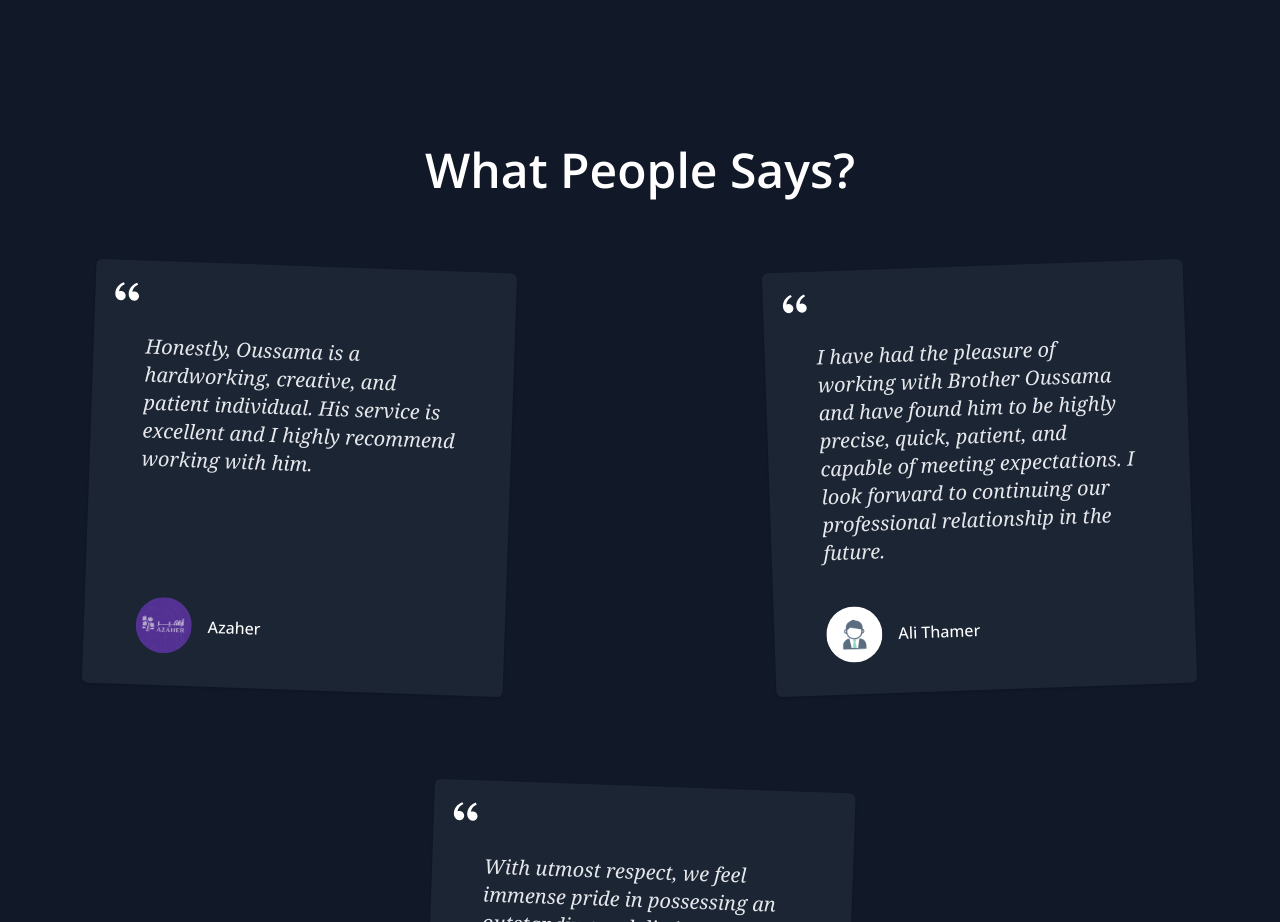
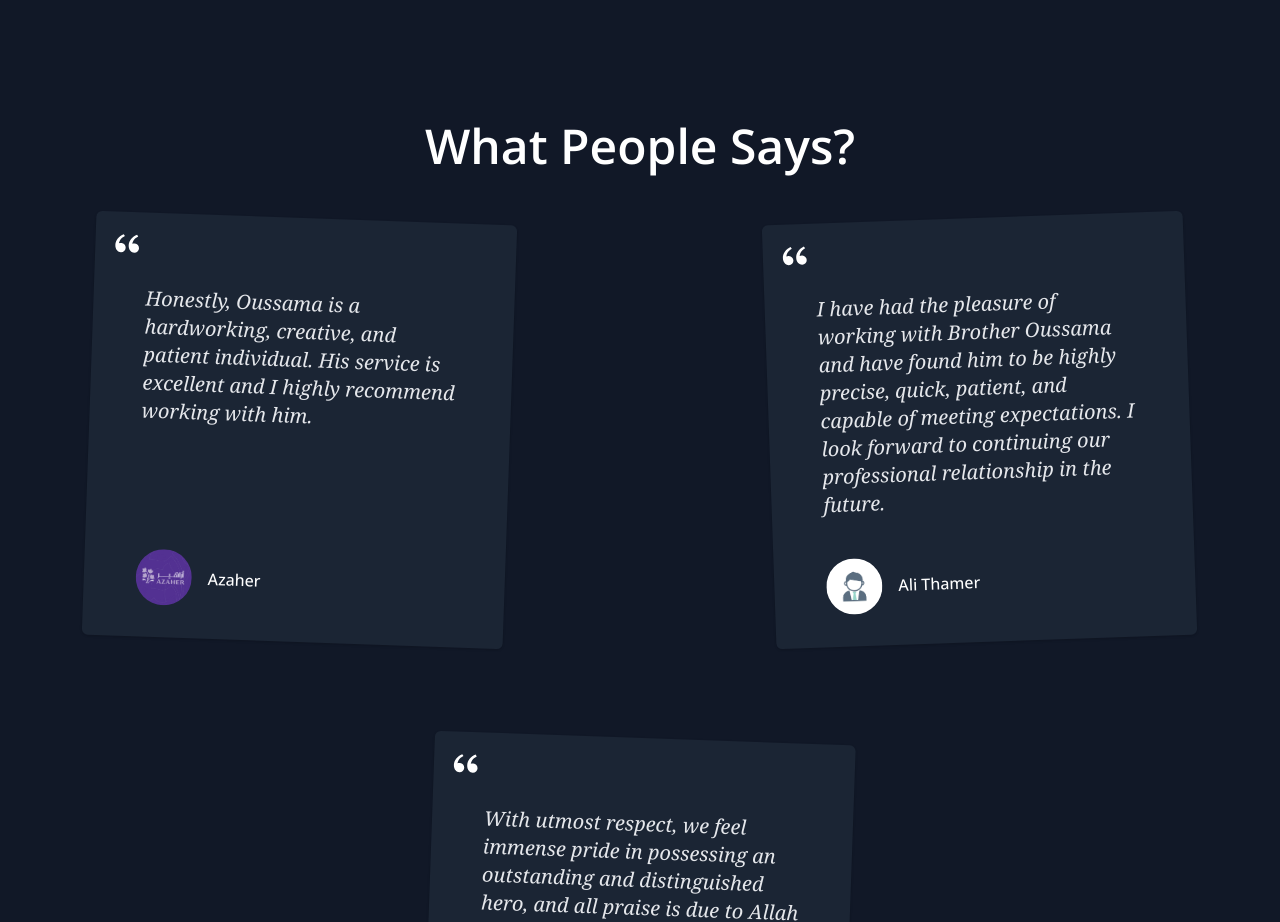
Before and after one commit to ojpro/portfolio-v2, a Next.js app: page / in a window 1280 px wide. Shown: the part 3260-4182 px from the top of the page. Built offline with nearby package versions, Linux system fonts and the light colour scheme.

Commit message:
minor edit

```diff
--- a/src/components/partials/sections/Testimonials.tsx
+++ b/src/components/partials/sections/Testimonials.tsx
@@ -7,7 +7,7 @@ export default function Testimonials() {
         <>
             <a href="#" id="testimonials"></a>
             <section className="py-28">
-                <h2 className="text-5xl font-bold text-center my-16 max-h-fit">What People Says?</h2>
+                <h2 className="text-5xl font-bold text-center my-10 max-h-fit">What People Says?</h2>
                 {/* <> Cards </> */}
                 <div>
                     <ul className="p-2 flex flex-row flex-wrap gap-24">
```
